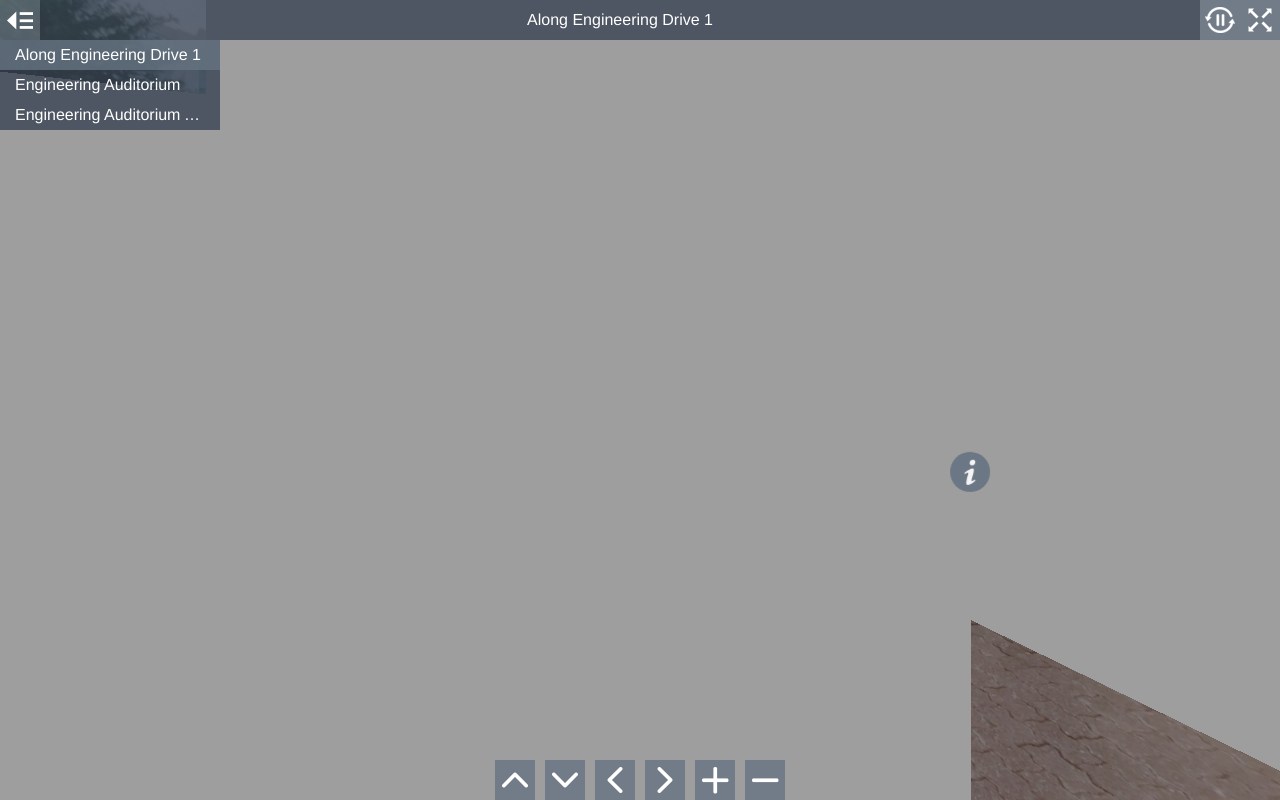
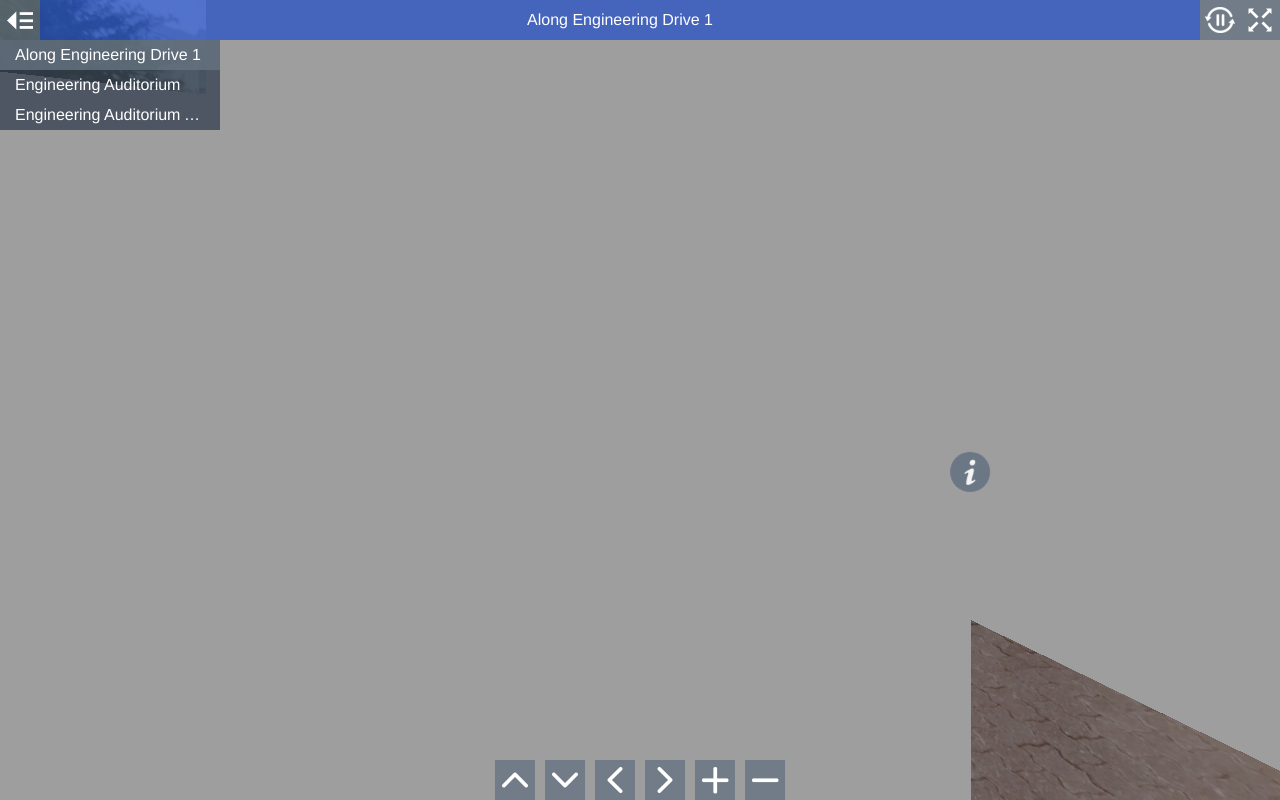
Before and after one commit to graywolf2022/Engineering-tour, a plain HTML site: page index.html in a window 1280 px wide. Drawn offline with Linux system fonts and the light colour scheme; animation ran at ten frames a second.

Commit message:
Update style.css

```diff
--- a/style.css
+++ b/style.css
@@ -79,8 +79,8 @@ body.multiple-scenes.mobile #titleBar {
   height: 100%;
   line-height: 30px;
   padding: 5px;
-  background-color: rgb(58,68,84);
-  background-color: rgba(58,68,84,0.8);
+  background-color: rgb(47,86,194);
+  background-color: rgba(47,86,194,0.8);
   overflow: hidden;
   text-overflow: ellipsis;
   white-space: nowrap;
```
